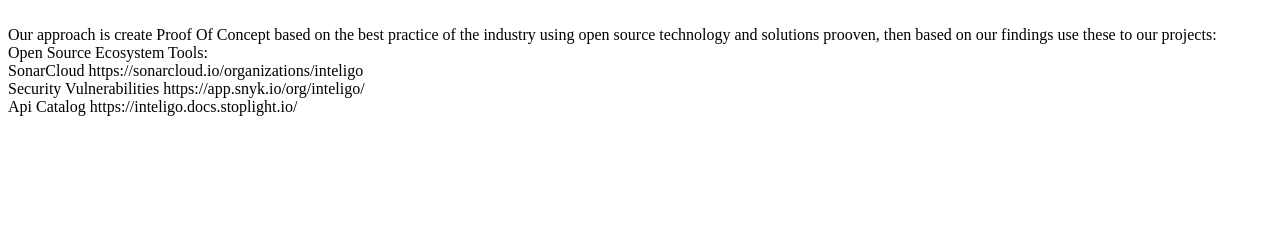
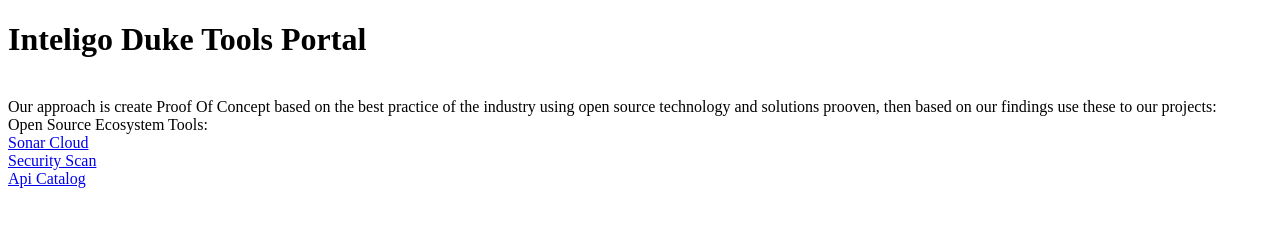
Before and after one commit to inteligo/inteligo.github.io, a plain HTML site: page index.html in a window 1280 px wide. Drawn offline with Linux system fonts and the light colour scheme.

Commit message:
adding html format

```diff
--- a/index.html
+++ b/index.html
@@ -4,20 +4,18 @@
      <title>Inteligo Duke Tools</title>
   </head>
 <body>
-
+<h1>Inteligo Duke Tools Portal</h1>
 <br>
 Our approach is create Proof Of Concept based on the best practice of the industry using open source technology and solutions prooven, then based on our findings use these to our projects:
 <br>
 Open Source Ecosystem Tools:
 <br>
-SonarCloud
-https://sonarcloud.io/organizations/inteligo
+<a href="https://sonarcloud.io/organizations/inteligo">Sonar Cloud</a>
 <br>
-Security Vulnerabilities
-https://app.snyk.io/org/inteligo/
+<a href="https://app.snyk.io/org/inteligo">Security Scan</a>
 <br>
-Api Catalog
-https://inteligo.docs.stoplight.io/
+<a href="https://inteligo.docs.stoplight.io">Api Catalog</a>
+<br>
 <br>
 </body>
 </html>
```
